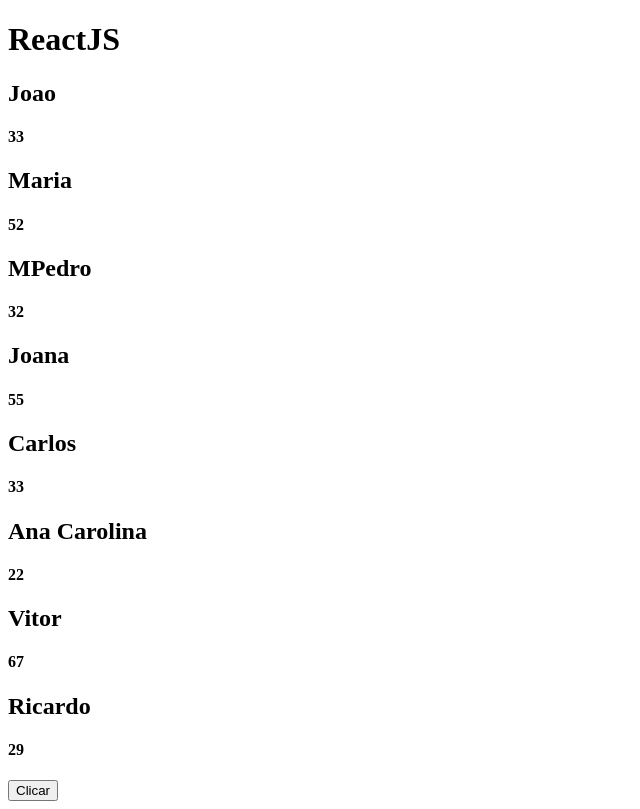
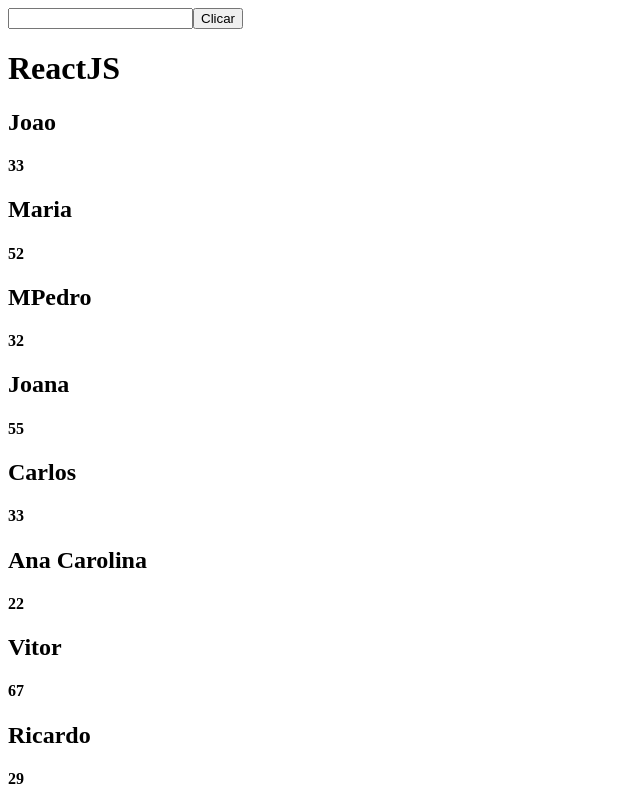
Before and after one commit to eliassouza93/conhecimentos, a React (Create React App) app in the folder conhecimentos/: page / in a window 1280 px wide. Shown: the whole page, without its empty margins (0-640 px from the left). Built offline with nearby package versions, Linux system fonts and the light colour scheme.

Commit message:
SubindoAplicacaoAPI

```diff
--- a/conhecimentos/src/componentes1/praticando/index.tsx
+++ b/conhecimentos/src/componentes1/praticando/index.tsx
@@ -4,10 +4,15 @@
 
 export default function Praticando() {
 
-    const [valor, setValor] = useState('')
+    const [nome, setNome] = useState('')
 
-    const [pos, setPos] = useState(false)
+    const [pos, setPos] = useState('')
 
+    function Pegar(event: any) {
+        event?.preventDefault()
+        setPos(nome)
+
+    }
 
     const lista = [
         { nome: 'Joao', idade: 33 },
@@ -22,11 +27,17 @@
 
     return (
         <div>
+            <input value={nome} type="text" onChange={(e) => setNome(e.target.value)} />
+
+            <button onClick={Pegar}>Clicar</button>
+
+            <h1> {pos} </h1>
+
             <h1>ReactJS</h1>
 
             <Lista setLista={lista} />
 
-            <button>Clicar</button>
+
 
         </div>
     )
```
